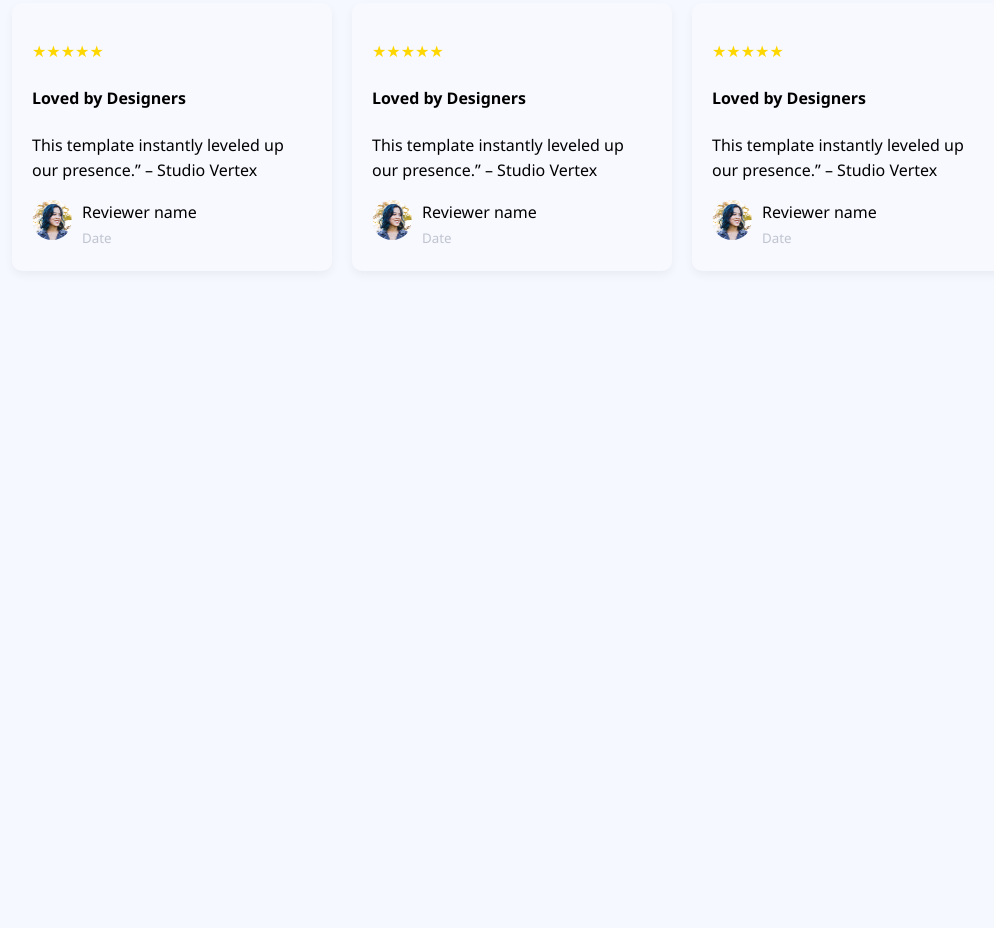
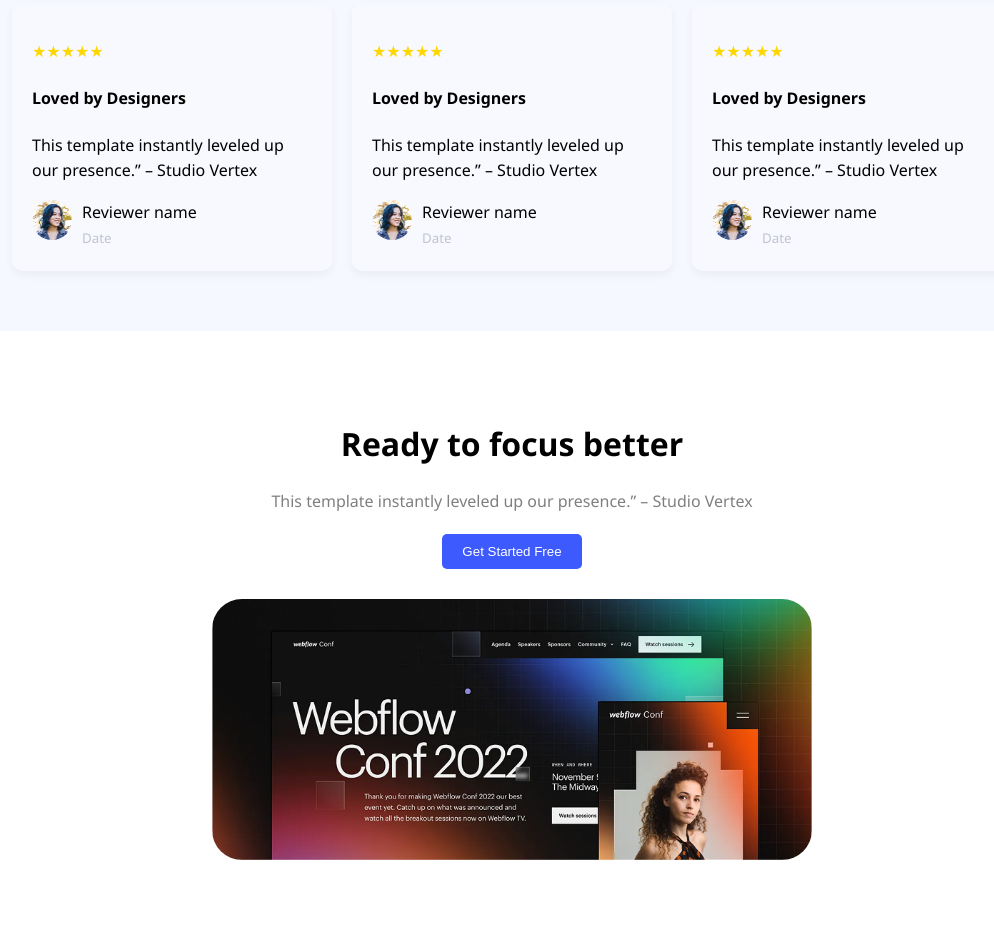
Before and after one commit to Raihan369/webflow-agency-web, a plain HTML site: page index.html in a window 1280 px wide. Shown: the part 1351-2279 px from the top of the page, without its empty margins (128-1122 px from the left). Before the commit the page ends 1682 px from the top, so only its background shows below. Drawn offline with Linux system fonts and the light colour scheme.

Commit message:
add focus section

```diff
--- a/index.html
+++ b/index.html
@@ -85,8 +85,16 @@
         </div>
       </div>
     </div>
+     </section>
+
+    <!-- Focus Section -->
+  <section class="focus">
+    <h2>Ready to focus better</h2>
+    <p>This template instantly leveled up our presence.” – Studio Vertex</p>
+    <button class="btn">Get Started Free</button> <br>
+    <img src="/images/wc-big.png" alt="Webflow Conf" class="focus-img" />
+  </section>
 
 
-  </section>
 </body>
 </html>
--- a/styles/style.css
+++ b/styles/style.css
@@ -172,3 +172,28 @@ img:hover {
 .stars {
   color: gold;
 }
+
+/* Focus Section  */
+.focus {
+  padding: 60px 20px;
+  background: #fff;
+  text-align: center;
+  width: 80%;
+  margin: auto;
+  border-radius: 14px;
+}
+.focus p {
+  color: rgba(0, 0, 0, 0.5);
+  margin-bottom: 20px;
+}
+.focus h2 {
+  font-size: 2em;
+  margin-bottom: 20px;
+}
+
+.focus-img {
+  width: 90%;
+  max-width: 600px;
+  margin-top: 30px;
+  border-radius: 30px;
+}
```
